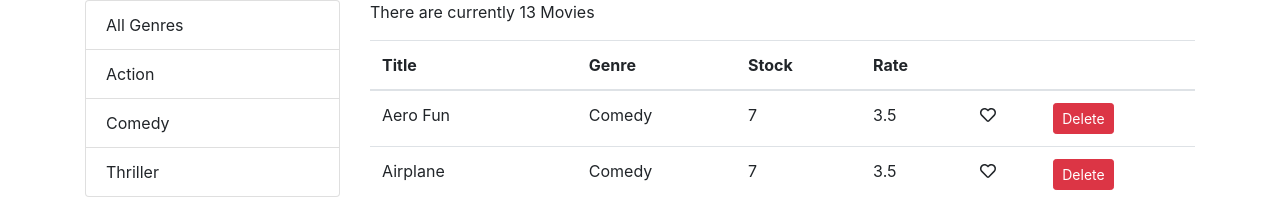
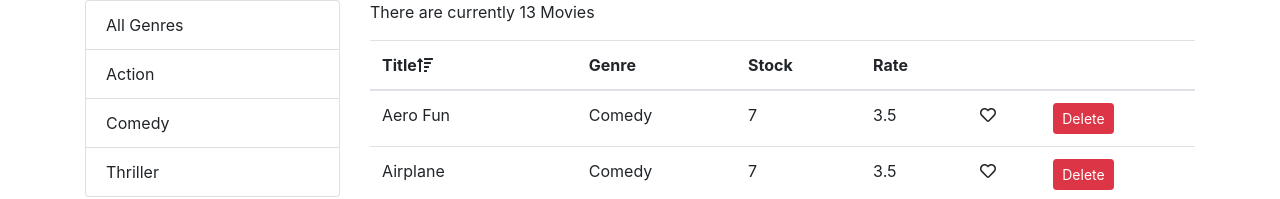
Before and after one commit to sherpaurgen/MovieLibrary, a React (Create React App) app: page / in a window 1280 px wide. Shown: the top 199 px of the page. Built offline with nearby package versions, Linux system fonts and the light colour scheme.

Commit message:
add sort icon in table header

```diff
--- a/src/components/TableHeader.jsx
+++ b/src/components/TableHeader.jsx
@@ -1,7 +1,13 @@
 import React, { Component } from "react";
+import { FontAwesomeIcon } from "@fortawesome/react-fontawesome";
+import { faSortUp } from "@fortawesome/free-solid-svg-icons";
+import { faSortAmountUp } from "@fortawesome/free-solid-svg-icons";
+import { faSortAmountDown } from "@fortawesome/free-solid-svg-icons";
+
 // columns:array
 // sortcolumn: object
 // onsort: function
+//sortedColumn: { path: "title", order: "asc" }sort-amount-up
 
 export default class TableHeader extends Component {
   raiseSort = (path) => {
@@ -16,6 +22,16 @@ export default class TableHeader extends Component {
     this.props.onSort(sortedColumn);
   };
 
+  renderSortIcon = (column) => {
+    console.log("sortcolorder> ", this.props.sortedColumn);
+    const { sortedColumn } = this.props;
+    if (column.path !== this.props.sortedColumn.path) return null;
+    if (sortedColumn.order === "asc") {
+      return <FontAwesomeIcon icon={faSortAmountUp} />;
+    }
+    return <FontAwesomeIcon icon={faSortAmountDown} />;
+  };
+
   render() {
     return (
       <thead>
@@ -26,6 +42,7 @@ export default class TableHeader extends Component {
               onClick={() => this.raiseSort(col.path)}
             >
               {col.label}
+              {this.renderSortIcon(col)}
             </th>
           ))}
         </tr>
```
